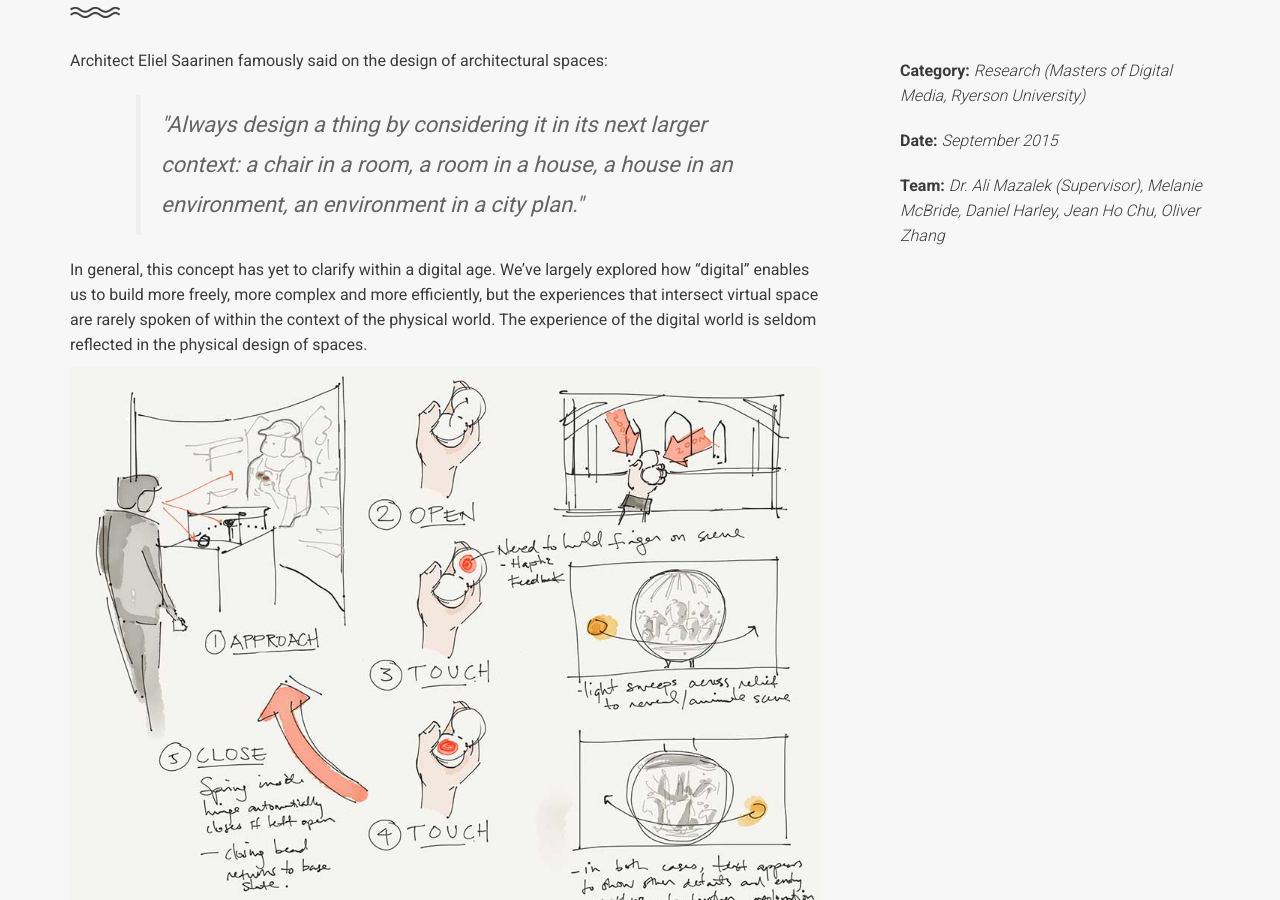
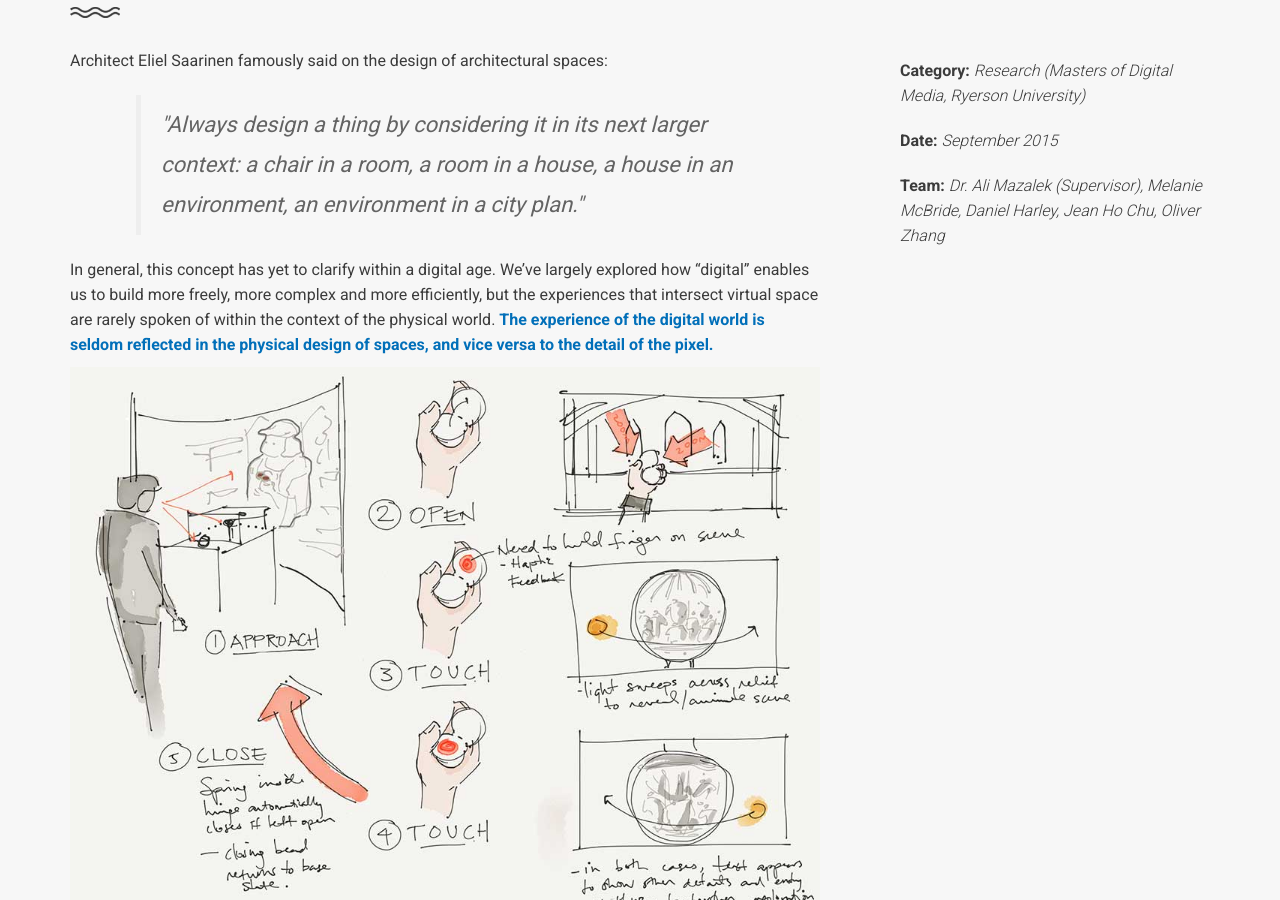
Before and after one commit to jmk91/jamiemkwan, a Jekyll site: the page built from projects/thesis.html, in a window 1280 px wide and 900 px high, scrolled down 1498 px. Built offline with Jekyll 4.4.1, drawn with Linux system fonts in a browser that asks for light colours; nearby versions of some CDN libraries.

Commit message:
edit text

```diff
--- a/projects/thesis.html
+++ b/projects/thesis.html
@@ -42,7 +42,7 @@ team: "Dr. Ali Mazalek (Supervisor), Melanie McBride, Daniel Harley, Jean Ho Chu
 
   <blockquote class="secondary"><i> "Always design a thing by considering it in its next larger context: a chair in a room, a room in a house, a house in an environment, an environment in a city plan." </i></blockquote>
 
-  <p>In general, this concept has yet to clarify within a digital age. We’ve largely explored how “digital” enables us to build more freely, more complex and more efficiently, but the experiences that intersect virtual space are rarely spoken of within the context of the physical world. The experience of the digital world is seldom reflected in the physical design of spaces.</p>
+  <p>In general, this concept has yet to clarify within a digital age. We’ve largely explored how “digital” enables us to build more freely, more complex and more efficiently, but the experiences that intersect virtual space are rarely spoken of within the context of the physical world. <b><span class="theme-color">The experience of the digital world is seldom reflected in the physical design of spaces, and vice versa to the detail of the pixel.</span></b></p>
 
 	<p><img src="../assets/projects/thesis/s3.jpg" alt="Thesis" class="img-responsive"/></p>
 
```
